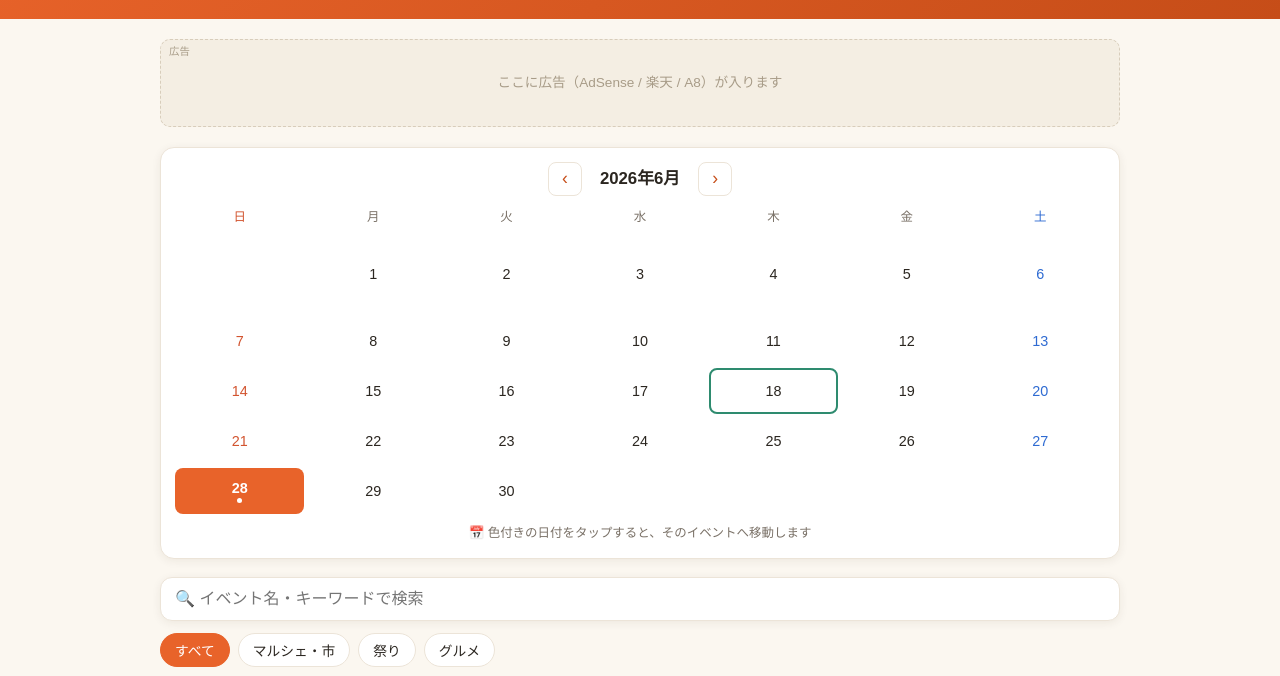
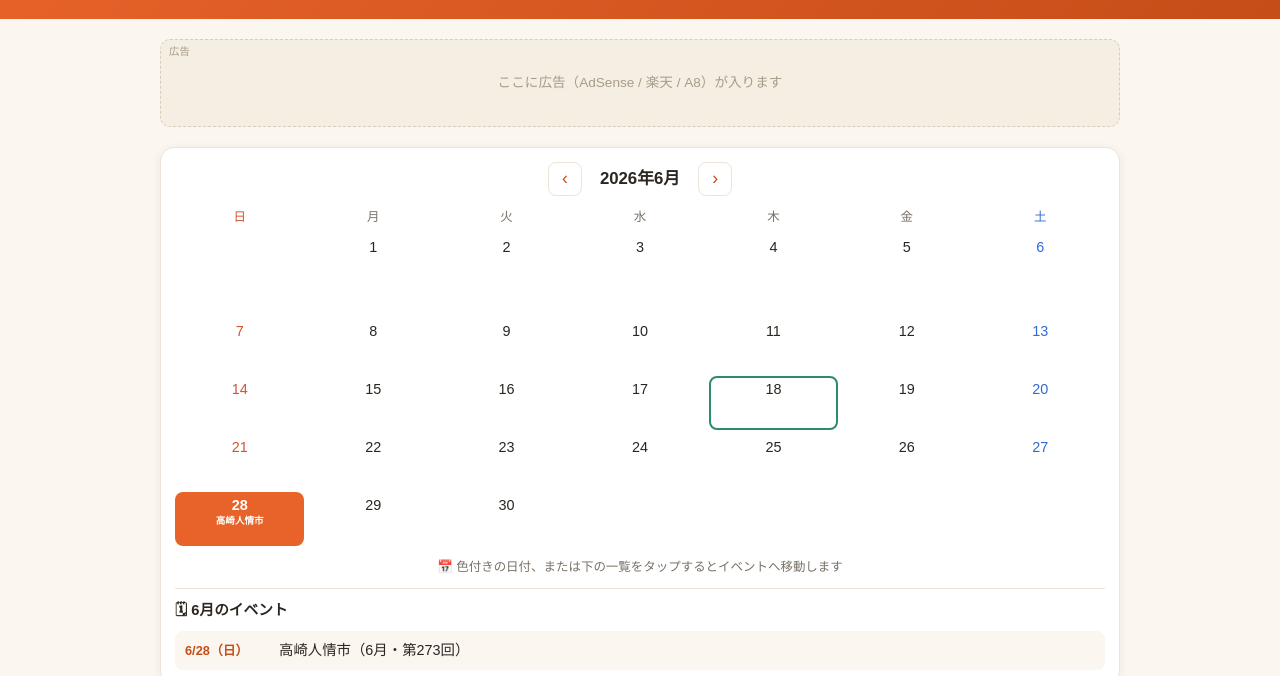
Before and after one commit to DELIENTZ/motenashi-events, a plain HTML site: page index.html in a window 1280 px wide. Shown: the part 100-776 px from the top of the page. Drawn offline with Linux system fonts and the light colour scheme.

Commit message:
feat: カレンダーのマスと一覧にイベント名を表示（タップでジャンプ）

```diff
--- a/assets/app.js
+++ b/assets/app.js
@@ -82,17 +82,39 @@ function renderCalendar() {
     ]
       .filter(Boolean)
       .join(" ");
-    const label = evs.length
-      ? ` aria-label="${d}日：${evs.map((e) => e.title).join("、")}" title="${evs
-          .map((e) => e.title)
-          .join("、")}"`
+    const names = evs.map((e) => e.title).join("、");
+    const label = evs.length ? ` aria-label="${d}日：${names}" title="${names}"` : "";
+    const evName = evs.length
+      ? `<span class="cal-ev">${esc(shortName(evs[0].title))}${
+          evs.length > 1 ? `<span class="cal-more">+${evs.length - 1}</span>` : ""
+        }</span>`
       : "";
     cells += `<button type="button" class="${cls}" data-date="${key}" ${
       evs.length ? "" : "disabled"
-    }${label}><span class="cal-num">${d}</span>${
-      evs.length ? `<span class="cal-dot"></span>` : ""
-    }</button>`;
+    }${label}><span class="cal-num">${d}</span>${evName}</button>`;
   }
+
+  // この月のイベント一覧（名前つき）
+  const firstKey = `${y}-${String(m + 1).padStart(2, "0")}-01`;
+  const lastKey = `${y}-${String(m + 1).padStart(2, "0")}-${String(daysInMonth).padStart(2, "0")}`;
+  const monthEvents = state.events
+    .filter((e) => (e.end || e.start) >= firstKey && e.start <= lastKey)
+    .sort((a, b) => (a.start < b.start ? -1 : 1));
+  const monthList = monthEvents.length
+    ? `<ul class="cal-list">${monthEvents
+        .map((e) => {
+          const ds = new Date(e.start + "T00:00:00");
+          let dlabel = `${ds.getMonth() + 1}/${ds.getDate()}（${DOW[ds.getDay()]}）`;
+          if (e.end && e.end !== e.start) {
+            const de = new Date(e.end + "T00:00:00");
+            dlabel += `〜${de.getMonth() + 1}/${de.getDate()}`;
+          }
+          return `<li class="cal-li" data-date="${e.start}"><span class="cal-li-date">${dlabel}</span><span class="cal-li-name">${esc(
+            e.title
+          )}</span></li>`;
+        })
+        .join("")}</ul>`
+    : `<p class="cal-empty">この月の登録イベントはありません</p>`;
 
   $("#calendar").innerHTML = `
     <div class="cal-head">
@@ -105,13 +127,26 @@ function renderCalendar() {
         `<span class="cal-w ${i === 0 ? "sun" : ""}${i === 6 ? "sat" : ""}">${w}</span>`
     ).join("")}</div>
     <div class="cal-grid cal-days">${cells}</div>
-    <p class="cal-hint">📅 色付きの日付をタップすると、そのイベントへ移動します</p>`;
+    <p class="cal-hint">📅 色付きの日付、または下の一覧をタップするとイベントへ移動します</p>
+    <div class="cal-month-events">
+      <h3 class="cal-list-title">🗓 ${m + 1}月のイベント</h3>
+      ${monthList}
+    </div>`;
 
   $("#cal-prev").onclick = () => shiftMonth(-1);
   $("#cal-next").onclick = () => shiftMonth(1);
   $("#calendar")
     .querySelectorAll(".cal-cell.has-event")
     .forEach((b) => (b.onclick = () => jumpToDate(b.dataset.date)));
+  $("#calendar")
+    .querySelectorAll(".cal-li")
+    .forEach((li) => (li.onclick = () => jumpToDate(li.dataset.date)));
+}
+
+// カレンダーのマスに収まるよう名前を短縮
+function shortName(title = "") {
+  const t = title.replace(/（.*?）/g, "").trim(); // 括弧書きを除去
+  return t.length > 6 ? t.slice(0, 6) + "…" : t;
 }
 
 function shiftMonth(delta) {
--- a/assets/style.css
+++ b/assets/style.css
@@ -60,8 +60,8 @@ body{
 .cal-w.sun{color:#d2542f}.cal-w.sat{color:#2f6bd2}
 .cal-cell{
   position:relative;border:none;background:transparent;border-radius:8px;
-  min-height:46px;display:flex;flex-direction:column;align-items:center;justify-content:center;
-  font-size:.9rem;color:var(--ink);cursor:default;padding:4px 0
+  min-height:54px;display:flex;flex-direction:column;align-items:center;justify-content:flex-start;
+  font-size:.9rem;color:var(--ink);cursor:default;padding:5px 2px;gap:2px;overflow:hidden
 }
 .cal-cell.empty{visibility:hidden}
 .cal-cell.sun .cal-num{color:#d2542f}
@@ -72,8 +72,31 @@ body{
 }
 .cal-cell.has-event .cal-num{color:#fff}
 .cal-cell.has-event:hover{background:var(--brand-dark);transform:translateY(-1px)}
-.cal-dot{width:5px;height:5px;border-radius:50%;background:#fff;margin-top:2px}
-.cal-hint{font-size:.78rem;color:var(--muted);text-align:center;margin:10px 0 0}
+.cal-ev{
+  font-size:.6rem;line-height:1.15;font-weight:600;max-width:100%;
+  white-space:nowrap;overflow:hidden;text-overflow:ellipsis;display:block
+}
+.cal-more{font-size:.55rem;opacity:.85;margin-left:1px}
+.cal-hint{font-size:.78rem;color:var(--muted);text-align:center;margin:12px 0 0}
+
+/* 今月のイベント一覧 */
+.cal-month-events{margin-top:10px;border-top:1px solid var(--line);padding-top:10px}
+.cal-list-title{font-size:.92rem;margin:0 0 8px}
+.cal-list{list-style:none;margin:0;padding:0;display:flex;flex-direction:column;gap:6px}
+.cal-li{
+  display:flex;align-items:baseline;gap:10px;padding:8px 10px;border-radius:8px;
+  background:var(--bg);cursor:pointer;transition:.12s
+}
+.cal-li:hover{background:#f4ece0}
+.cal-li-date{font-size:.8rem;color:var(--brand-dark);font-weight:700;white-space:nowrap;min-width:84px}
+.cal-li-name{font-size:.9rem}
+.cal-empty{font-size:.85rem;color:var(--muted);margin:4px 0}
+
+@media(max-width:480px){
+  .cal-ev{font-size:.52rem}
+  .cal-cell{min-height:50px}
+  .cal-li-date{min-width:72px;font-size:.76rem}
+}
 
 /* ジャンプ時のハイライト */
 .card.flash{animation:flash 2s ease}
```
